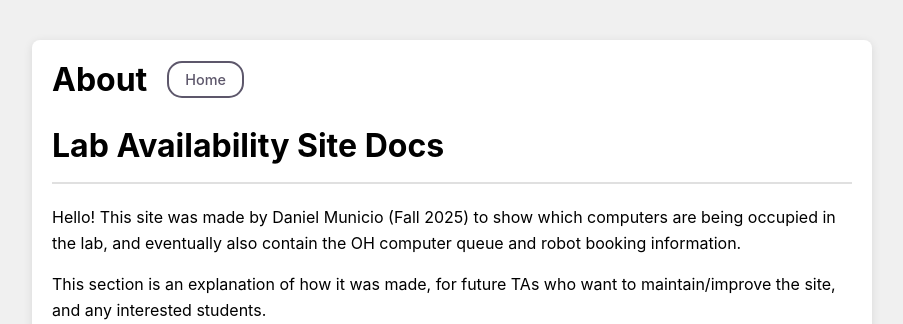
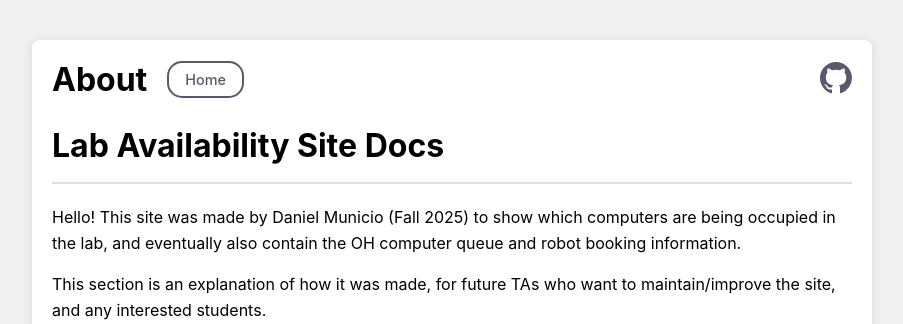
Before and after one commit to ucb-ee106/lab-availability-site, a Flask app: page /about in a window 1280 px wide. Shown: the top 324 px of the page, without its empty margins (188-1091 px from the left). Run offline with Flask 3, Linux system fonts and the light colour scheme.

Commit message:
added github link to about page

```diff
--- a/templates/about.html
+++ b/templates/about.html
@@ -35,13 +35,30 @@
             background: none;
             padding: 0;
         }
+        .github-link {
+            color: #5D576B;
+            transition: color 0.2s;
+        }
+        .github-link:hover {
+            color: #726C80;
+        }
+        .header {
+            justify-content: space-between;
+        }
     </style>
 </head>
 <body>
     <div class="container">
         <div class="header">
-            <h1>About</h1>
-            <a href="/" class="about-link">Home</a>
+            <div style="display: flex; align-items: center; gap: 20px;">
+                <h1>About</h1>
+                <a href="/" class="about-link">Home</a>
+            </div>
+            <a href="https://github.com/ucb-ee106/lab-availability-site" target="_blank" class="github-link" aria-label="View on GitHub">
+                <svg width="32" height="32" viewBox="0 0 16 16" fill="currentColor">
+                    <path d="M8 0C3.58 0 0 3.58 0 8c0 3.54 2.29 6.53 5.47 7.59.4.07.55-.17.55-.38 0-.19-.01-.82-.01-1.49-2.01.37-2.53-.49-2.69-.94-.09-.23-.48-.94-.82-1.13-.28-.15-.68-.52-.01-.53.63-.01 1.08.58 1.23.82.72 1.21 1.87.87 2.33.66.07-.52.28-.87.51-1.07-1.78-.2-3.64-.89-3.64-3.95 0-.87.31-1.59.82-2.15-.08-.2-.36-1.02.08-2.12 0 0 .67-.21 2.2.82.64-.18 1.32-.27 2-.27.68 0 1.36.09 2 .27 1.53-1.04 2.2-.82 2.2-.82.44 1.1.16 1.92.08 2.12.51.56.82 1.27.82 2.15 0 3.07-1.87 3.75-3.65 3.95.29.25.54.73.54 1.48 0 1.07-.01 1.93-.01 2.2 0 .21.15.46.55.38A8.013 8.013 0 0016 8c0-4.42-3.58-8-8-8z"/>
+                </svg>
+            </a>
         </div>
         <div id="readme" class="readme-content"></div>
     </div>
```
